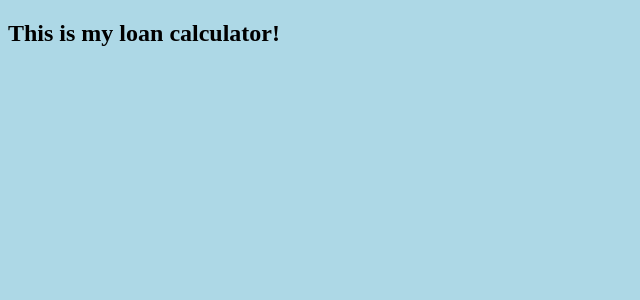
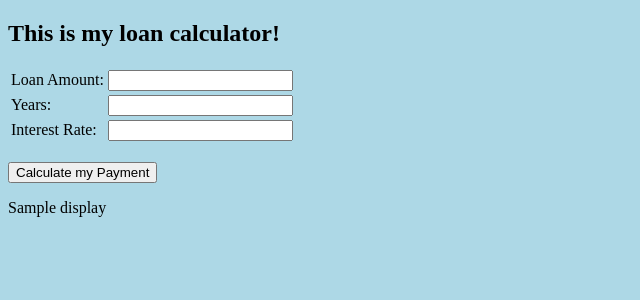
Before and after one commit to LakotaLarson/flask, a Flask app: template templates/index.html in a window 1280 px wide. Shown: the top 300 px of the page, without its empty margins (0-640 px from the left). Run offline with Flask 2, Linux system fonts and the light colour scheme; the template is opened without the code that fills it: most values are stand-ins (such as "Sample title", 1, 10 or a date in 2020).

Commit message:
Made loan calculator

```diff
--- a/app.py
+++ b/app.py
@@ -1,5 +1,5 @@
 from flask import Flask
-from flask import render_template
+from flask import render_template, request, redirect
 
 app = Flask(__name__)
 
@@ -7,9 +7,18 @@ app = Flask(__name__)
 def index():
     return render_template('index.html', pageTitle='Loan Calculator')
 
-@app.route('/lakota')
-def lakota():
-    return render_template('lakota.html', pageTitle='About Lakota')
+@app.route('/calculate', methods=['GET', 'POST'])
+def loan():
+    if request.method == 'POST':
+        form = request.form
+        A = int(form['Loan_Amount'])
+        n = int(form['Years'])*12
+        i = float(form['Interest_Rate'])/12
+        D = (((1+i)**n)-1)/(i*(1+i)**n)
+        Payment =  A/D
+        return render_template('index.html', display=Payment, pageTitle='Loan Calculator')
+
+    return redirect("/")
 
 if __name__ == '__main__':
     app.run(debug=True)
--- a/templates/index.html
+++ b/templates/index.html
@@ -6,5 +6,23 @@
 {% block body %}
 
 <h2> This is my loan calculator! </h2>
+<form  method="post">
+  <table>
+    <tr>
+      <td> Loan Amount: </td> <td> <input type="text" name="Loan_Amount" /> </td>
+    </tr>
+    <tr>
+      <td> Years: </td> <td> <input type="text" name="Years" /> </td>
+    </tr>
+    <tr>
+      <td> Interest Rate: </td> <td> <input type="text" name="Interest_Rate" /> </td>
+    </tr>
+  </table>
+    <br>
+  <input class="button" type="submit" formaction="/calculate" value="Calculate my Payment" />
+</form>
+
+<p> {{ display }} </p>
+<div style="clear:both;"></div>
 
 {% endblock %}
```
